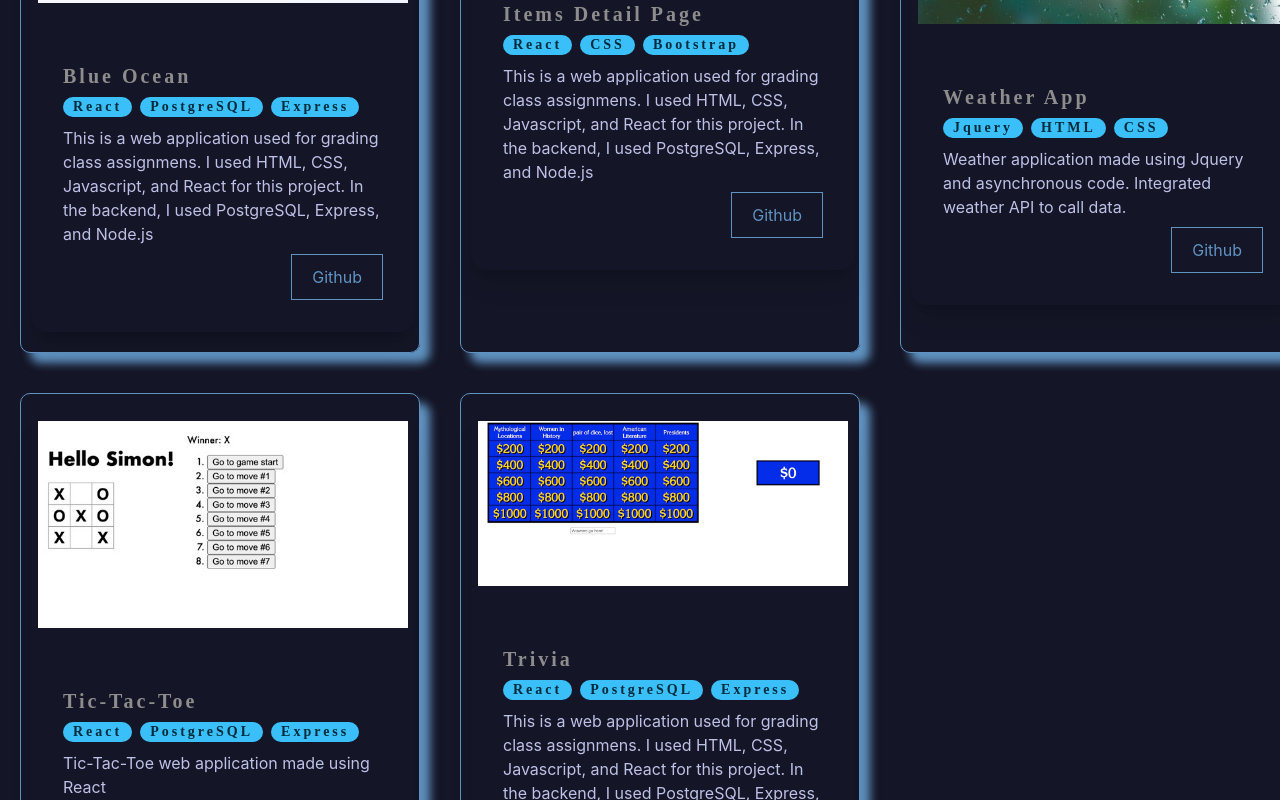
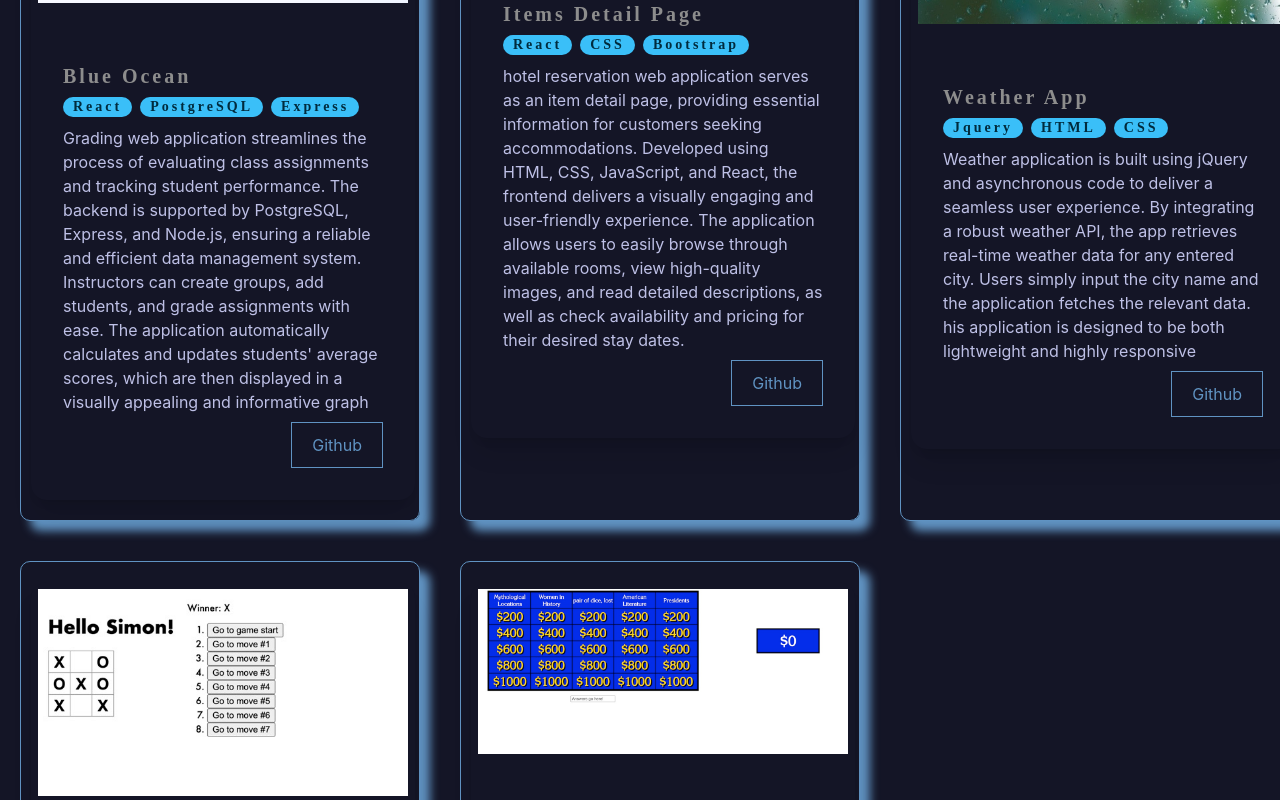
Before and after one commit to snsolomar/Portfolio, a React (Create React App) app in the folder client/: page /portfolio in a window 1280 px wide. Shown: the part 500-1300 px from the top of the page. Built offline with nearby package versions, Linux system fonts and the light colour scheme.

Commit message:
card summary update

```diff
--- a/client/src/Pages/Portfolio/Portfolios.js
+++ b/client/src/Pages/Portfolio/Portfolios.js
@@ -13,7 +13,7 @@ const Portfolios = () => {
       image: p1,
       title: "Blue Ocean",
       description:
-        "This is a web application used for grading class assignmens. I used HTML, CSS, Javascript, and React for this project. In the backend, I used PostgreSQL, Express, and Node.js",
+        "Grading web application streamlines the process of evaluating class assignments and tracking student performance. The backend is supported by PostgreSQL, Express, and Node.js, ensuring a reliable and efficient data management system. Instructors can create groups, add students, and grade assignments with ease. The application automatically calculates and updates students' average scores, which are then displayed in a visually appealing and informative graph",
       stack1: "React",
       stack2: "PostgreSQL",
       stack3: "Express",
@@ -24,7 +24,7 @@ const Portfolios = () => {
       image: p2,
       title: "Items Detail Page",
       description:
-        "This is a web application used for grading class assignmens. I used HTML, CSS, Javascript, and React for this project. In the backend, I used PostgreSQL, Express, and Node.js",
+        "hotel reservation web application serves as an item detail page, providing essential information for customers seeking accommodations. Developed using HTML, CSS, JavaScript, and React, the frontend delivers a visually engaging and user-friendly experience. The application allows users to easily browse through available rooms, view high-quality images, and read detailed descriptions, as well as check availability and pricing for their desired stay dates.",
       stack1: "React",
       stack2: "CSS",
       stack3: "Bootstrap",
@@ -35,7 +35,7 @@ const Portfolios = () => {
       image: p3,
       title: "Weather App",
       description:
-        "Weather application made using Jquery and asynchronous code. Integrated weather API to call data.",
+        "Weather application is built using jQuery and asynchronous code to deliver a seamless user experience. By integrating a robust weather API, the app retrieves real-time weather data for any entered city. Users simply input the city name and the application fetches the relevant data. his application is designed to be both lightweight and highly responsive",
       stack1: "Jquery",
       stack2: "HTML",
       stack3: "CSS",
@@ -45,7 +45,8 @@ const Portfolios = () => {
     {
       image: p4,
       title: "Tic-Tac-Toe",
-      description: "Tic-Tac-Toe web application made using React",
+      description:
+        "Tic-tac-toe web application offers users a fresh take on the classic game. One standout feature of this tic-tac-toe app is its ability to remember each move made by the user. This functionality allows players to seamlessly undo any mistakes, providing an opportunity for strategic reconsideration and improving their chances of winning.",
       stack1: "React",
       stack2: "PostgreSQL",
       stack3: "Express",
@@ -56,7 +57,7 @@ const Portfolios = () => {
       image: p5,
       title: "Trivia",
       description:
-        "This is a web application used for grading class assignmens. I used HTML, CSS, Javascript, and React for this project. In the backend, I used PostgreSQL, Express, and Node.js",
+        "Trivia web application delivers a captivating and challenging experience for players, drawing inspiration from the classic game show format. The modular nature of JSX components also makes it easy to implement design changes, resulting in a highly maintainable and scalable application. The application leverages an API to gather a diverse array of categories and questions.",
       stack1: "React",
       stack2: "PostgreSQL",
       stack3: "Express",
```
